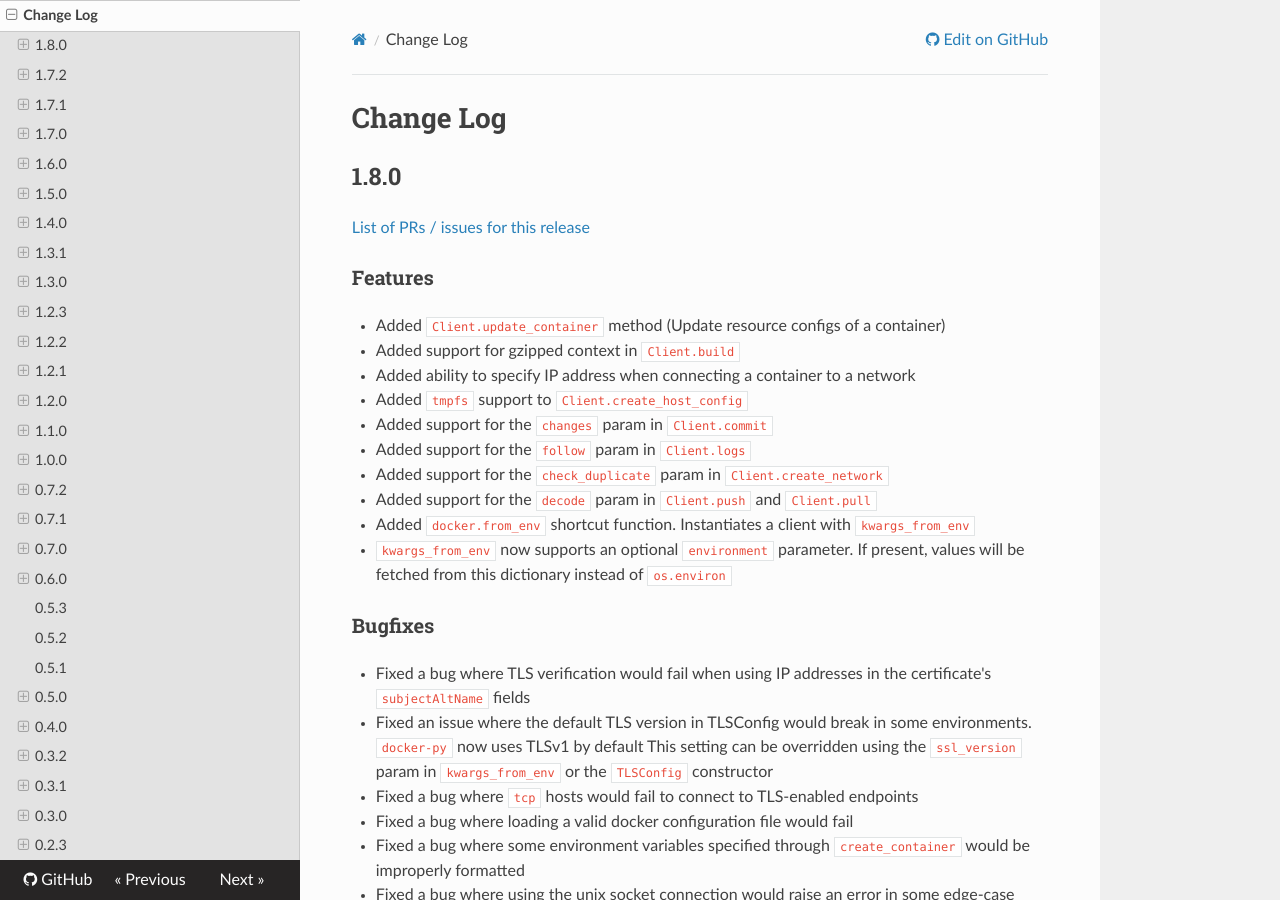
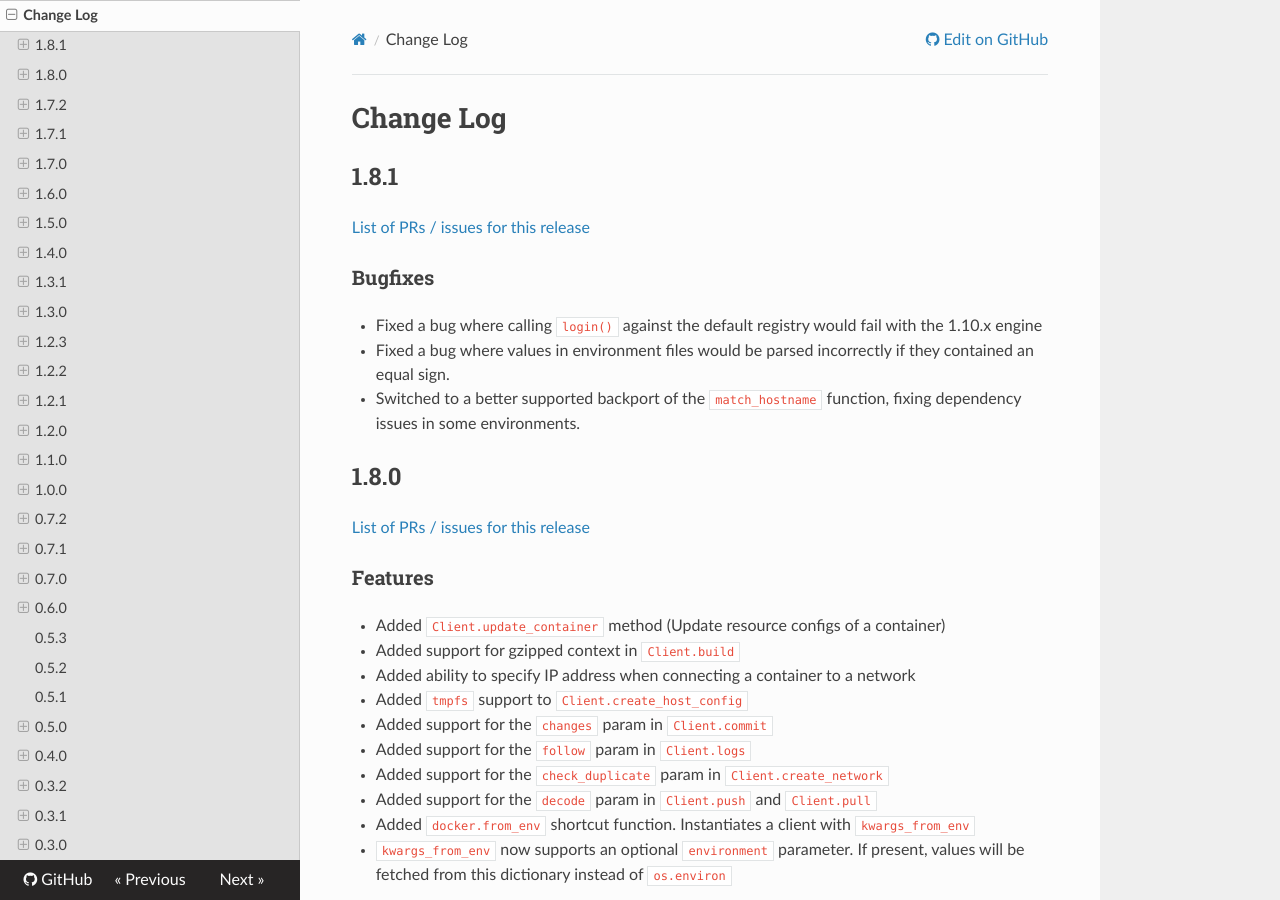
Before and after one commit to docker/docker-py, an MkDocs documentation site: the page built from docs/change_log.md, in a window 1280 px wide and 900 px high. Built offline with MkDocs 1.6.1, drawn with Linux system fonts in a browser that asks for light colours; nearby versions of some CDN libraries; old or Windows-style settings are respelled for this version of MkDocs.

Commit message:
Update ChangeLog and version.py (1.8.1)
Signed-off-by: Joffrey F <joffrey@docker.com>

```diff
--- a/docker/version.py
+++ b/docker/version.py
@@ -1,2 +1,2 @@
-version = "1.8.1-dev"
+version = "1.8.1"
 version_info = tuple([int(d) for d in version.split("-")[0].split(".")])
--- a/docs/change_log.md
+++ b/docs/change_log.md
@@ -1,5 +1,20 @@
 Change Log
 ==========
+
+1.8.1
+-----
+
+[List of PRs / issues for this release](https://github.com/docker/docker-py/issues?q=milestone%3A1.8.0+is%3Aclosed)
+
+### Bugfixes
+
+* Fixed a bug where calling `login()` against the default registry would fail
+  with the 1.10.x engine
+* Fixed a bug where values in environment files would be parsed incorrectly if
+  they contained an equal sign.
+* Switched to a better supported backport of the `match_hostname` function,
+  fixing dependency issues in some environments.
+
 
 1.8.0
 -----
```
